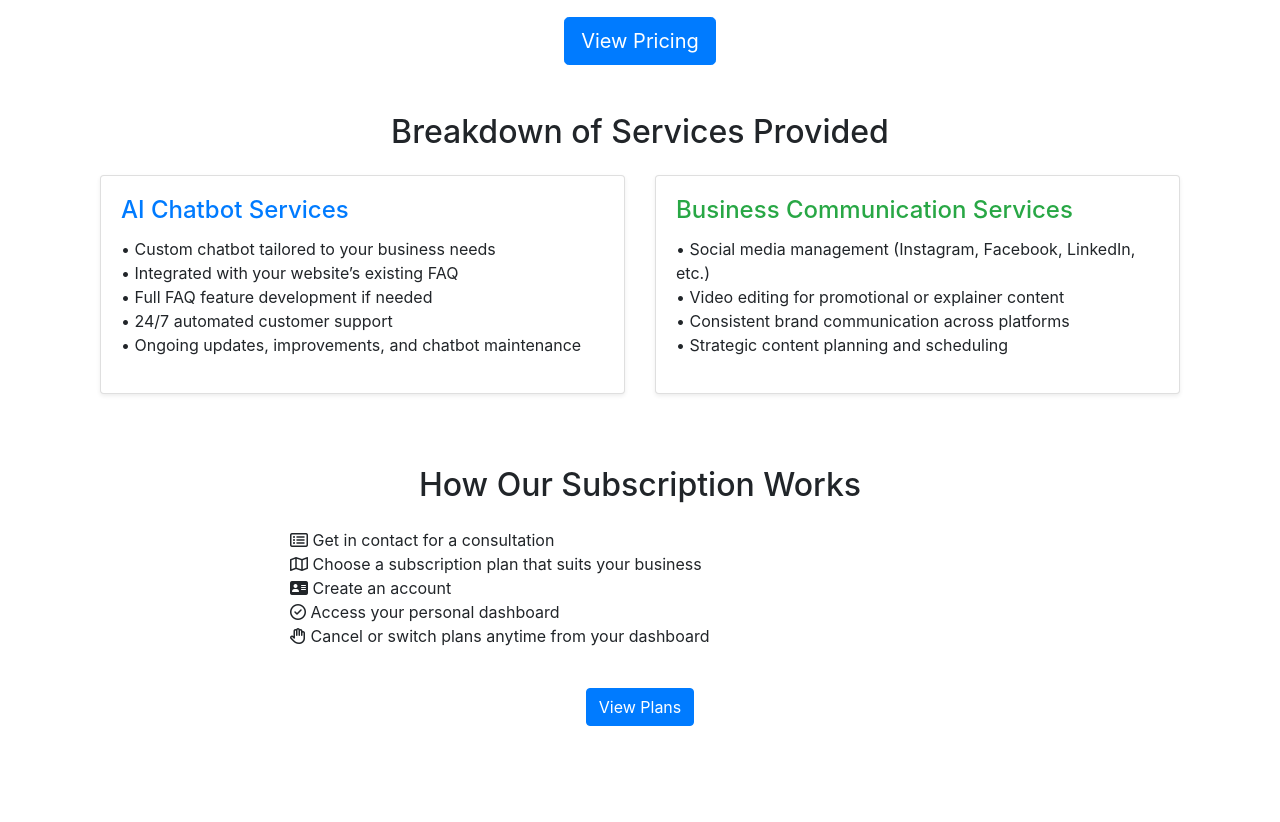
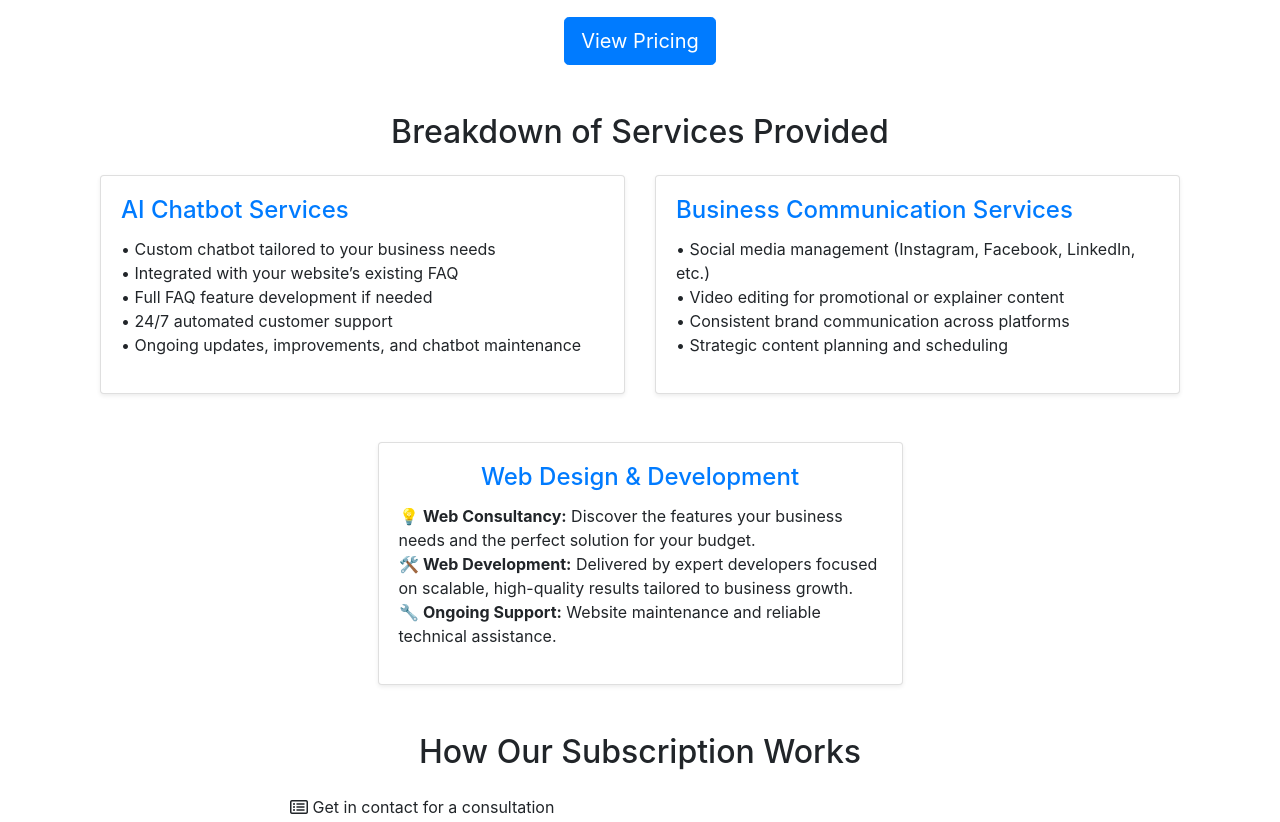
Before and after one commit to dannyobrien761/theodysseymarketer, a Django app: page / in a window 1280 px wide. Shown: the part 232-1054 px from the top of the page. Run offline with Django 3.2, Linux system fonts and the light colour scheme.

Commit message:
added other business service to homepage

```diff
--- a/marketing_agency/sitemaps.py
+++ b/marketing_agency/sitemaps.py
@@ -8,7 +8,6 @@ class StaticViewSitemap(Sitemap):
     def items(self):
         return [
             'core:home',
-            'core:how_it_works',
             'subscriptions:pricing',
             'support:contact',
             'support:faq',
--- a/templates/core/home.html
+++ b/templates/core/home.html
@@ -34,7 +34,7 @@
     <div class="col-md-6 mb-4">
       <div class="card h-100 shadow-sm">
         <div class="card-body">
-          <h4 class="card-title text-success">Business Communication Services</h4>
+          <h4 class="card-title text-primary">Business Communication Services</h4>
           <ul class="list-unstyled">
             <li>• Social media management (Instagram, Facebook, LinkedIn, etc.)</li>
             <li>• Video editing for promotional or explainer content</li>
@@ -45,6 +45,22 @@
       </div>
     </div>
   </div>
+
+  <!--web Dev services card -->
+<div class="row justify-content-center mt-4">
+  <div class="col-md-6">
+    <div class="card shadow-sm h-100">
+      <div class="card-body">
+        <h4 class="card-title text-center text-primary">Web Design & Development</h4>
+        <ul class="list-unstyled">
+          <li>💡 <strong>Web Consultancy:</strong> Discover the features your business needs and the perfect solution for your budget.</li>
+          <li>🛠️ <strong>Web Development:</strong> Delivered by expert developers focused on scalable, high-quality results tailored to business growth.</li>
+          <li>🔧 <strong>Ongoing Support:</strong> Website maintenance and reliable technical assistance.</li>
+        </ul>
+      </div>
+    </div>
+  </div>
+</div>
 </section>
 
 <section class="container my-5 text-center">
```
